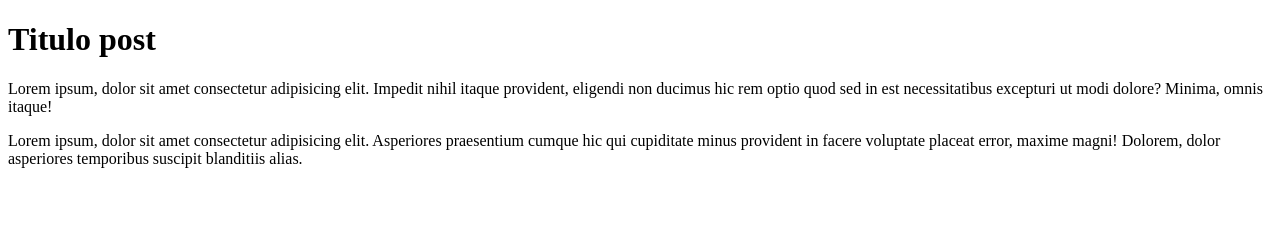
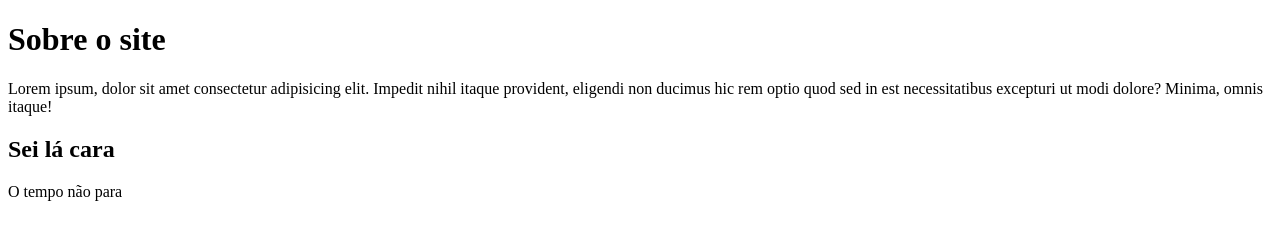
Before and after one commit to Miguel03706/teste-site, a plain HTML site: page index.html in a window 1280 px wide. Drawn offline with Linux system fonts and the light colour scheme.

Commit message:
criei o inicio

```diff
--- a/index.html
+++ b/index.html
@@ -3,18 +3,19 @@
 <head>
     <meta charset="UTF-8">
     <meta name="viewport" content="width=device-width, initial-scale=1.0">
-    <title>Titulo do site</title>
+    <title>Site de comidas</title>
 </head>
 <body>
 
     <main>
-        <h1>Titulo post</h1>
+        <h1>Sobre o site</h1>
 
         <article>
             <p>Lorem ipsum, dolor sit amet consectetur adipisicing elit. Impedit nihil itaque provident, eligendi non ducimus hic rem optio quod sed in est necessitatibus excepturi ut modi dolore? Minima, omnis itaque!</p>
         </article>
         <article>
-            <p>Lorem ipsum, dolor sit amet consectetur adipisicing elit. Asperiores praesentium cumque hic qui cupiditate minus provident in facere voluptate placeat error, maxime magni! Dolorem, dolor asperiores temporibus suscipit blanditiis alias.</p>
+            <h2> Sei lá cara </h2>
+            <p>O tempo não para</p>
         </article>
     </main>
 
```
